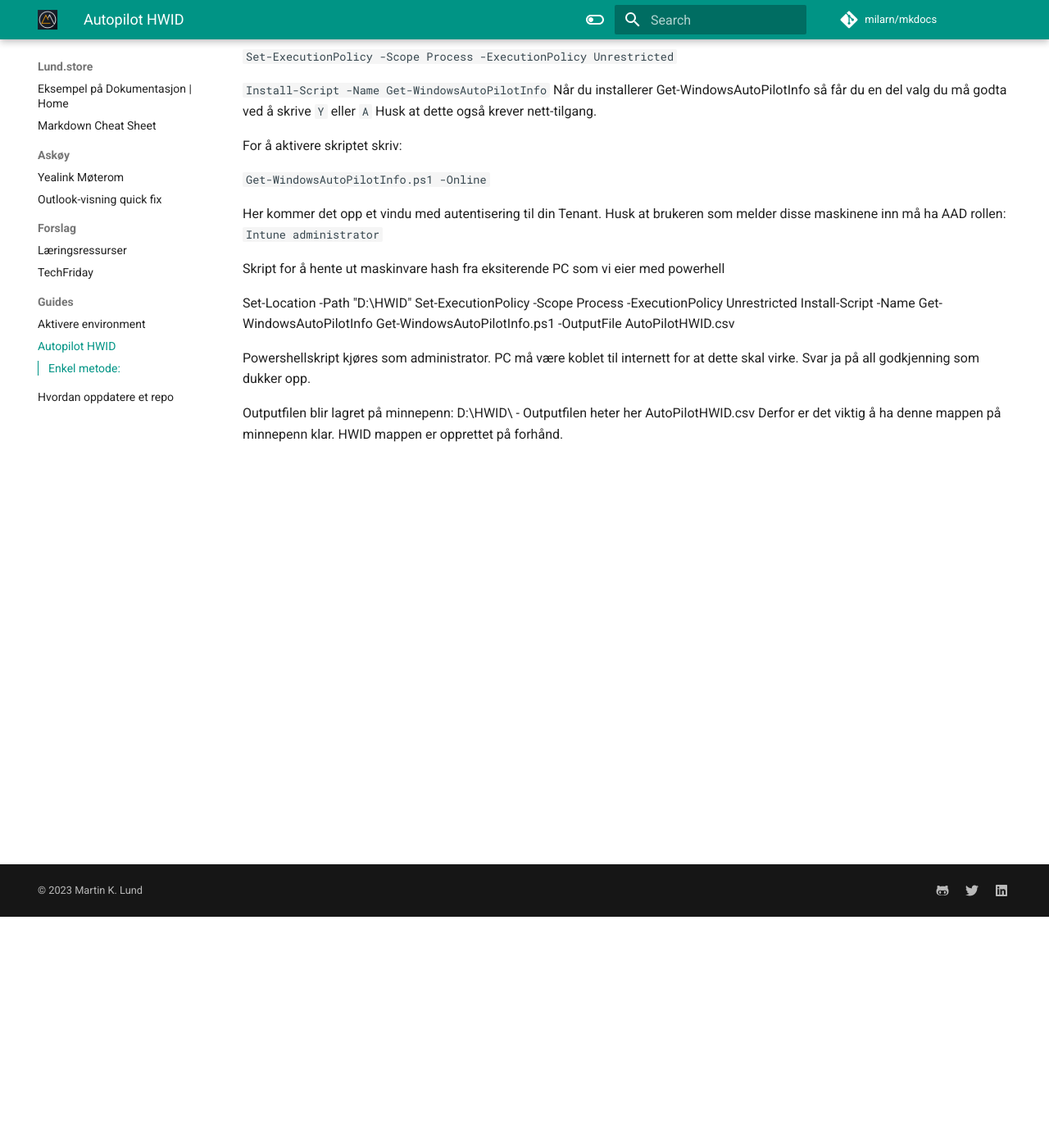
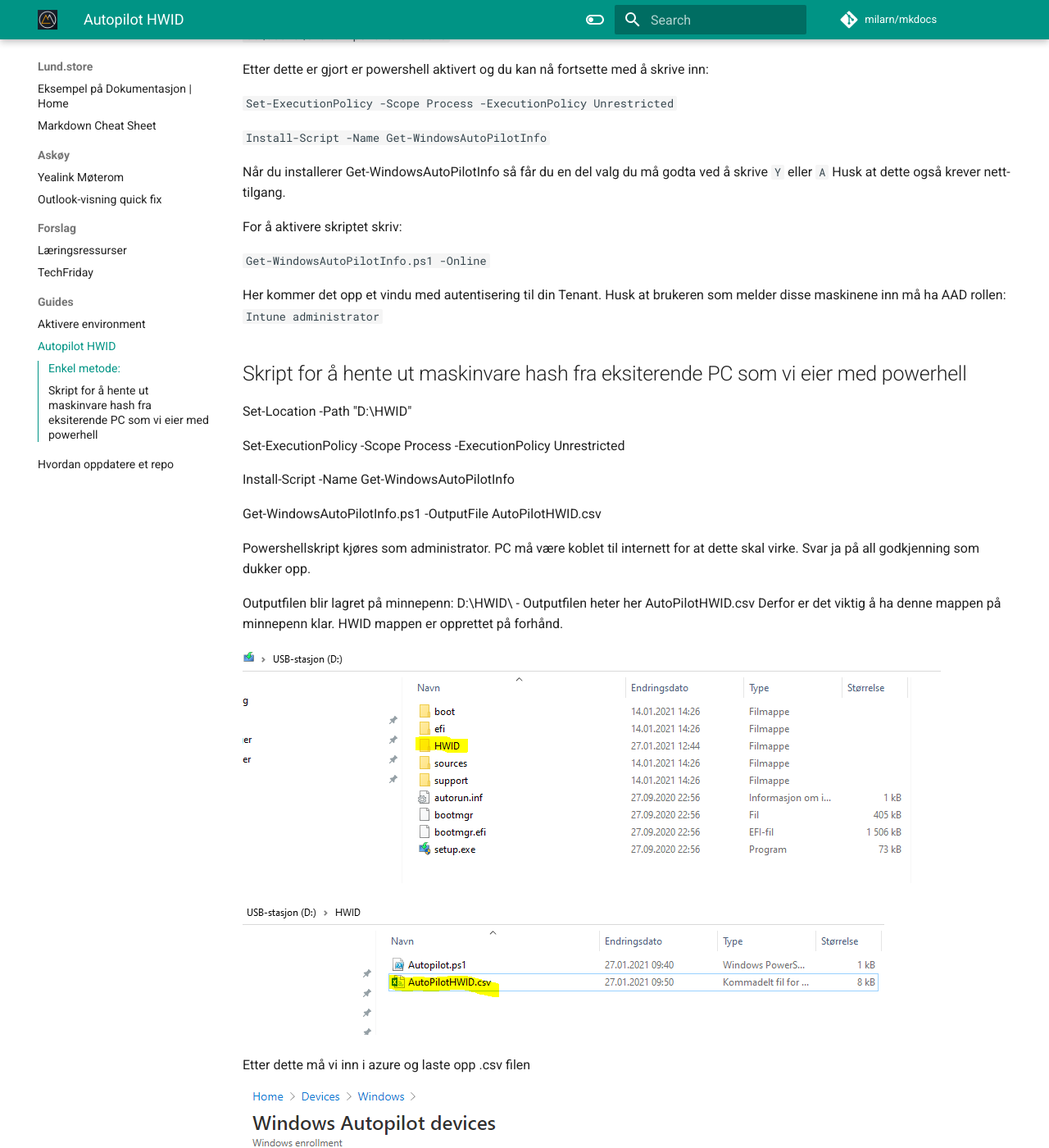
Before and after one commit to milarn/mkdocs, an MkDocs documentation site: the page built from docs/Guides/autopilot.md, in a window 1280 px wide and 1400 px high, scrolled down 282 px. Shown: the whole window at 82% size. Built offline with MkDocs 1.6.1 and Material for MkDocs 9.7.7, drawn with Linux system fonts in a browser that asks for light colours; comment, search, counter and statistics services are not loaded.

Commit message:
autopilot

```diff
--- a/docs/Guides/autopilot.md
+++ b/docs/Guides/autopilot.md
@@ -3,12 +3,15 @@
 ## Enkel metode:
 i cmd på en nytanket maskin trykk shift + f10 for å få opp cmd ved tastatur-valg.
 i cmd skriv:
+
 `C:\Users\bruker>powershell.exe`
+
 Etter dette er gjort er powershell aktivert og du kan nå fortsette med å skrive inn:
 
 `Set-ExecutionPolicy -Scope Process -ExecutionPolicy Unrestricted`
 
 `Install-Script -Name Get-WindowsAutoPilotInfo`
+
 Når du installerer Get-WindowsAutoPilotInfo så får du en del valg du må godta ved å skrive `Y` eller `A` Husk at dette også krever nett-tilgang.
 
 For å aktivere skriptet skriv:
@@ -19,11 +22,14 @@
 
 
 
-Skript for å hente ut maskinvare hash fra eksiterende PC som vi eier med powerhell
+## Skript for å hente ut maskinvare hash fra eksiterende PC som vi eier med powerhell
 
 Set-Location -Path "D:\HWID"
+
 Set-ExecutionPolicy -Scope Process -ExecutionPolicy Unrestricted
+
 Install-Script -Name Get-WindowsAutoPilotInfo
+
 Get-WindowsAutoPilotInfo.ps1 -OutputFile AutoPilotHWID.csv
 
 Powershellskript kjøres som administrator. PC må være koblet til internett for at dette skal virke.
@@ -31,3 +37,13 @@
 
 Outputfilen blir lagret på minnepenn: D:\HWID\  - Outputfilen heter her AutoPilotHWID.csv
 Derfor er det viktig å ha denne mappen på minnepenn klar. HWID mappen er opprettet på forhånd.
+
+![auto1](\img\autopilot1.png)
+
+![auto2](\img\autopilot2.png)
+
+Etter dette må vi inn i azure og laste opp .csv filen
+
+![auto4](\img\autopilot4.png)
+
+![auto5](\img\autopilot5.png)
```
Also changed, not shown: docs/Askøy/ASV Yealink.md (+2 -2 lines), docs/Askøy/outlookvisning.md (+2 -2 lines), docs/img/outlook1.png, docs/img/outlook2.png.
